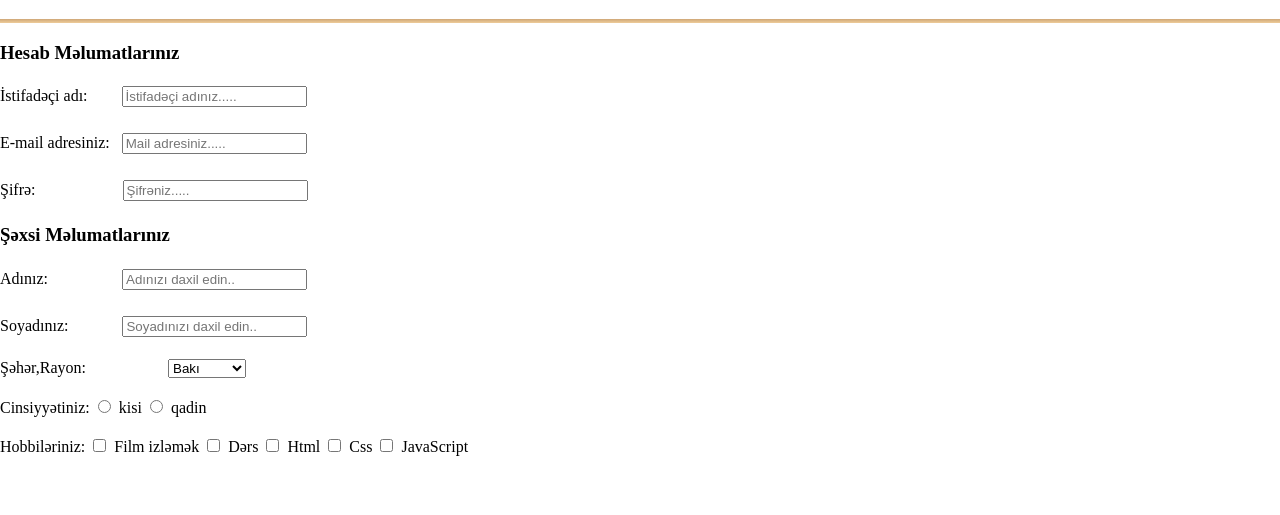
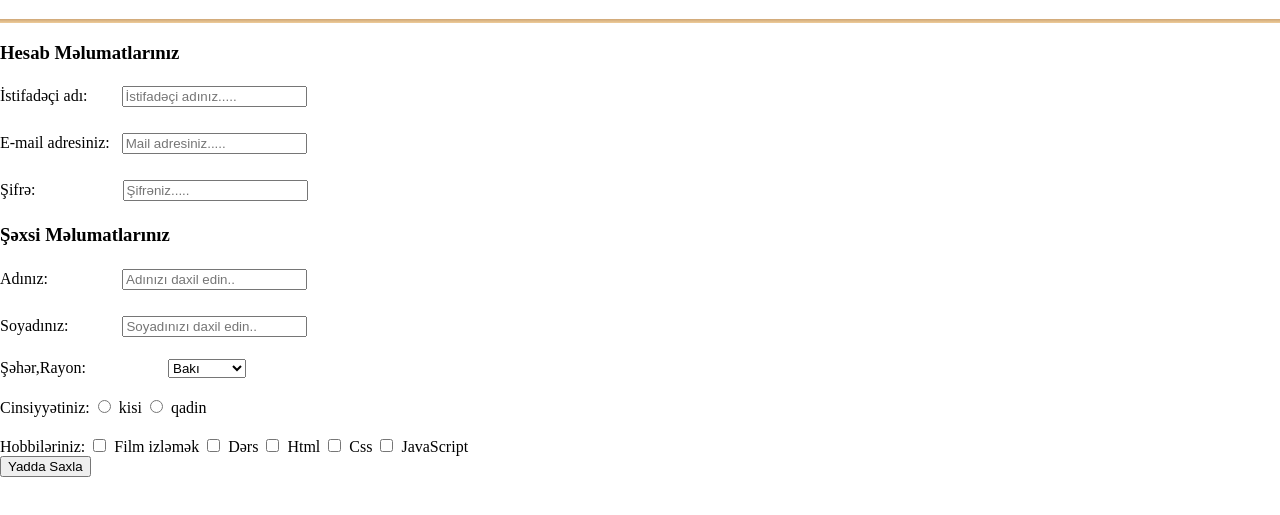
Before and after one commit to ShahriyarMammadov/HomeWorkCodeAcademy, a plain HTML site: page 05-HtmlFormAndTAbleTask/form/index.html in a window 1280 px wide. Shown: the part 61-576 px from the top of the page. Drawn offline with Linux system fonts and the light colour scheme.

Commit message:
HTML-CSS

```diff
--- a/05-HtmlFormAndTAbleTask/form/index.html
+++ b/05-HtmlFormAndTAbleTask/form/index.html
@@ -64,7 +64,9 @@
     <input type="checkbox" id="4">
     <label for="4">Css</label>
     <input type="checkbox" id="5">
-    <label for="5">JavaScript</label>
+    <label for="5">JavaScript</label><br>
+
+    <button>Yadda Saxla</button>
 
 </body>
 
```
